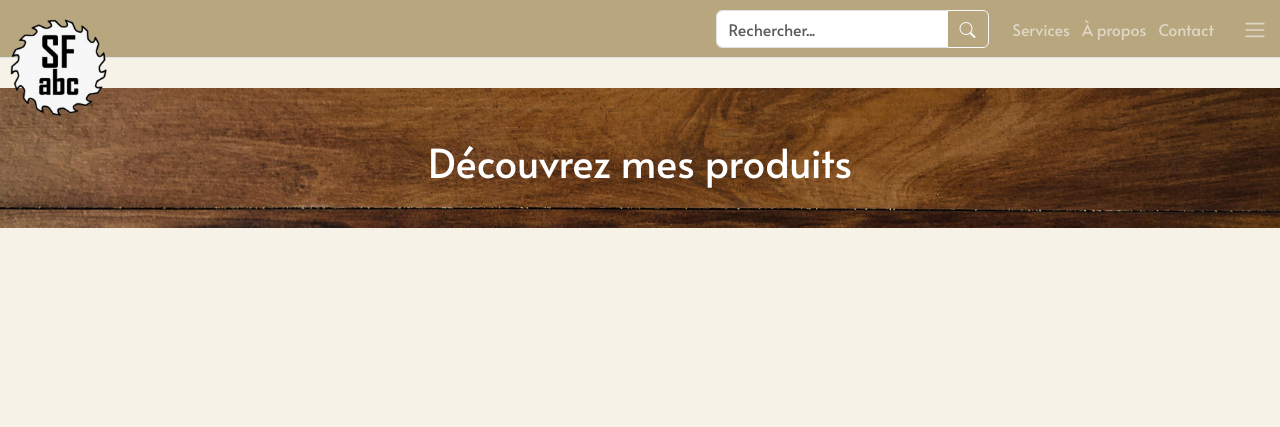
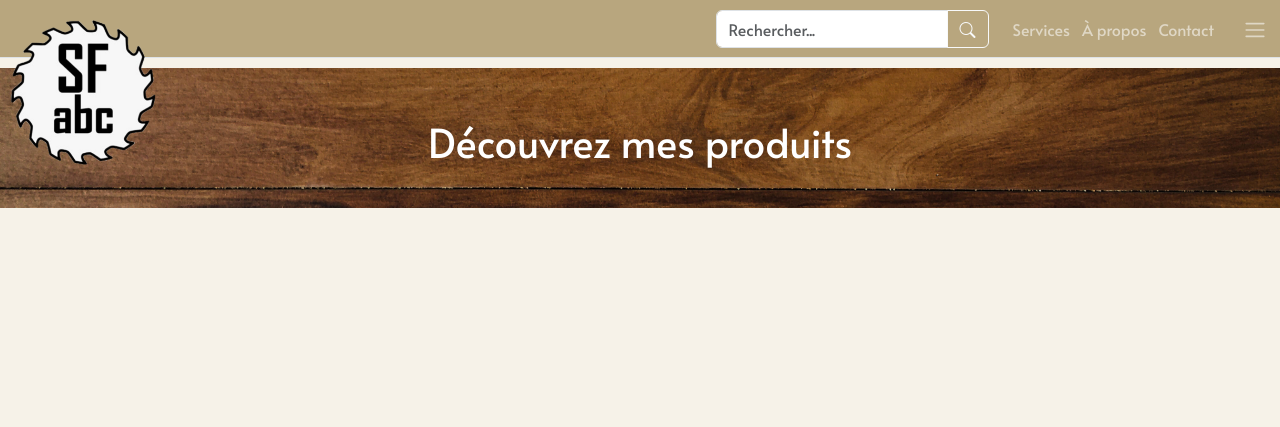
Before and after one commit to TonyyyB/projet-sfabc, a Django app: page / in a window 1280 px wide. Shown: the top 427 px of the page. Run offline with Django 5.2, Linux system fonts and the light colour scheme; data that the repository does not hold is empty; some libraries are stand-ins or nearby versions.

Commit message:
Ajout du lien avec le logo + logo plus gros

```diff
--- a/sfabc/sfabc/context_processors.py
+++ b/sfabc/sfabc/context_processors.py
@@ -26,7 +26,7 @@ def style_processor(request):
     style += f"\theight: {hauteur_bandeau}px;\n"
     style += "}\n"
     style += ".title {\n"
-    style += f"\tbottom: calc(90px + {hauteur_bandeau/2}px + 0.5em);\n"
+    style += f"\tbottom: calc(160px + {hauteur_bandeau/2}px + 0.5em);\n"
     style += "}\n"
 
     menus = {
--- a/sfabc/sfabc/templates/includes/header.html
+++ b/sfabc/sfabc/templates/includes/header.html
@@ -37,7 +37,7 @@
     </nav>
     <!-- Logo -->
     <div class="logo-container">
-      <a href="#"><img src="{{ site_logo }}" alt="Logo" class="logo-img" /></a>
+      <a href="{% url 'core:home' %}"><img src="{{ site_logo }}" alt="Logo" class="logo-img" /></a>
     </div>
     <img src="{{ site_bandeau }}" alt="Background" class="background-img" />
     <h1 class="title">{{ title }}</h1>
--- a/sfabc/static/css/styles.css
+++ b/sfabc/static/css/styles.css
@@ -63,7 +63,7 @@ main {
   }
 
   .logo-img {
-    height: 100px;
+    height: 150px;
   }
 
   .top-section {
@@ -116,7 +116,7 @@ main {
   }
 
   .logo-img {
-    height: 100px;
+    height: 150px;
   }
 
   .search-form {
@@ -136,7 +136,7 @@ main {
 
 .background-img {
   position: relative;
-  bottom: 90px;
+  bottom: 160px;
   width: 100%;
   object-fit: cover;
   z-index: -1;
```
